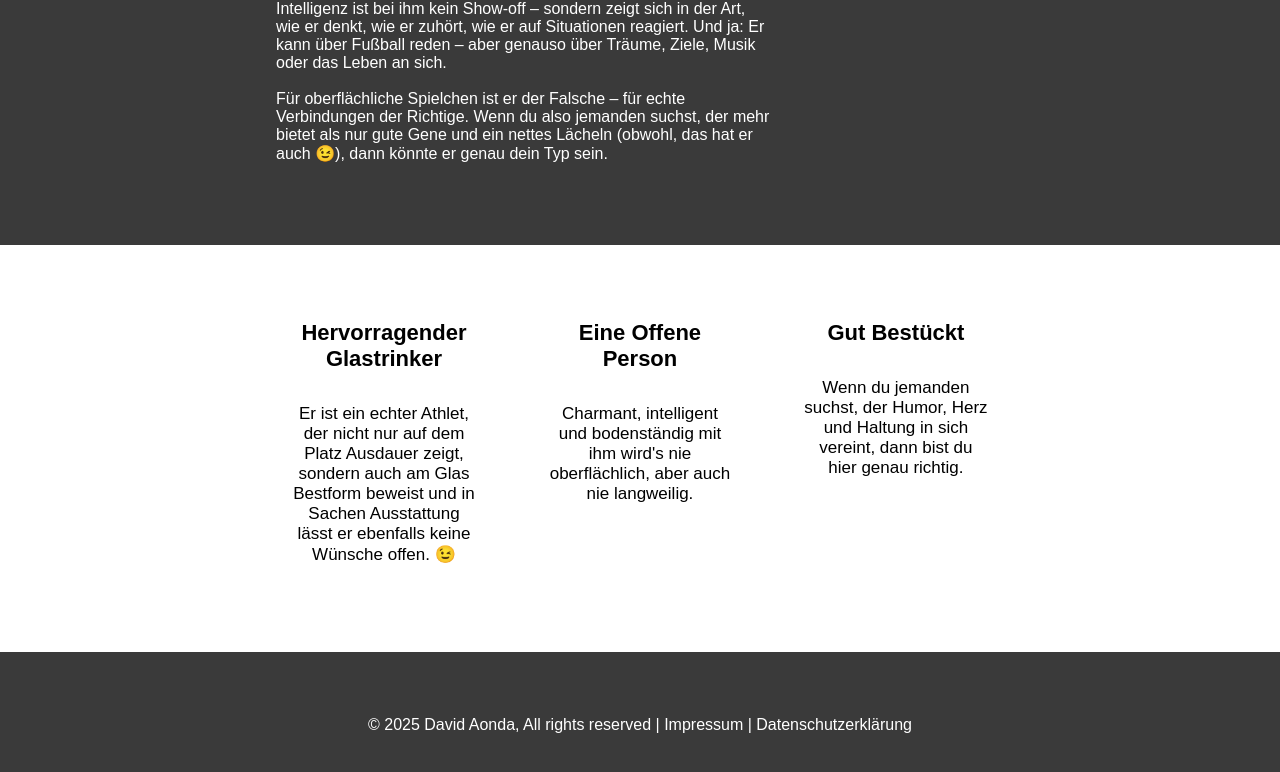
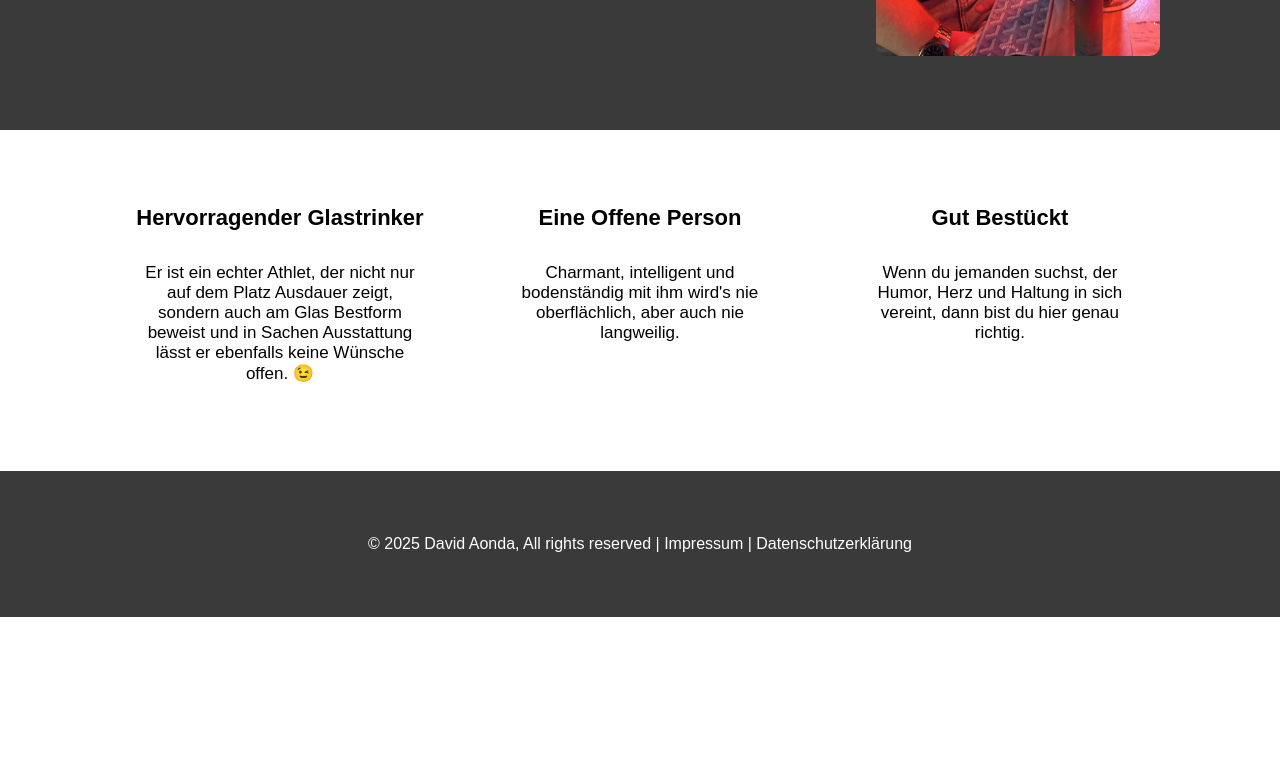
Before and after one commit to OhhDimi/Portfolio_Webseite, a plain HTML site: page index.html in a window 1280 px wide. Shown: the part 1150-1922 px from the top of the page. After the commit the page ends 1767 px from the top, so only its background shows below. Drawn offline with Linux system fonts and the light colour scheme.

Commit message:
initial commit

```diff
--- a/css/style.css
+++ b/css/style.css
@@ -28,7 +28,7 @@ p {
 /* ------ Hilfsklassen ------ */
 
 .standard-container {
-    max-width: 768px;
+    max-width: 1080px;
     margin: 0 auto;
 }
 
```
